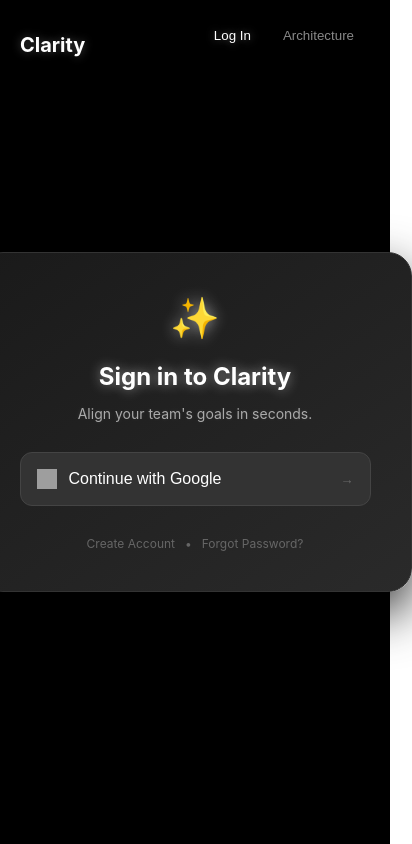
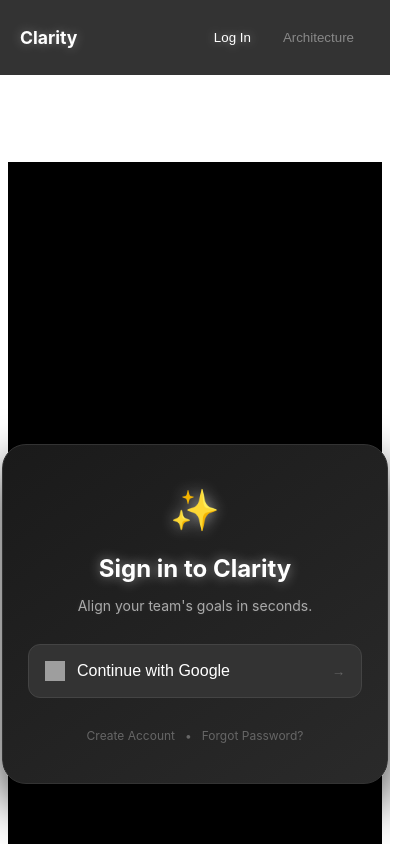
Before and after one commit to Romans828Romans1221/pm-alignment-assistant, a React (Vite) app: page / in a window 390 px wide. Shown: the top 844 px of the page, 412 px wide, since content can reach past the window. Built offline with nearby package versions, Linux system fonts and the light colour scheme; grey boxes are pictures that could not be loaded; the HTML template or start-up script is replaced by a standard one.

Commit message:
Save point: Pre-security refactor

```diff
--- a/src/pages/Home.jsx
+++ b/src/pages/Home.jsx
@@ -15,7 +15,7 @@
         } catch (error) {
             console.error("Login Failed:", error.message);
             alert("Login Issue: " + error.message);
-        } 8
+        }
     };
 
     return (
--- a/src/pages/Home.module.css
+++ b/src/pages/Home.module.css
@@ -1,32 +1,35 @@
 /* client/src/pages/Home.module.css */
 
 /* THE VOID: Deep black background that covers the whole screen */
+/* UPDATED CONTAINER: Use standard height for better mobile rendering */
 .container {
     background-color: #000000;
     min-height: 100vh;
-    width: 100vw;
+    width: 100%;
+    display: flex;
+    flex-direction: column;
+    align-items: center;
+    /* Vertically centers the card on desktop */
+    justify-content: center;
+    color: white;
+    font-family: -apple-system, BlinkMacSystemFont, "Segoe UI", Roboto, sans-serif;
+    padding: 20px;
+    box-sizing: border-box;
+}
+
+/* NAV BAR */
+/* UPDATED NAV: Ensure it stays at the top without overlapping */
+.nav {
     position: absolute;
     top: 0;
     left: 0;
-    display: flex;
-    flex-direction: column;
-    align-items: center;
-    justify-content: center;
-    color: white;
-    font-family: -apple-system, BlinkMacSystemFont, "Segoe UI", Roboto, sans-serif;
-    z-index: 10;
-}
-
-/* NAV BAR */
-.nav {
-    position: absolute;
-    top: 20px;
     width: 100%;
-    max-width: 1000px;
     display: flex;
     justify-content: space-between;
-    padding: 0 20px;
+    align-items: center;
+    padding: 20px;
     box-sizing: border-box;
+    z-index: 30;
 }
 
 .logo {
@@ -145,3 +148,34 @@
     justify-content: center;
     gap: 10px;
 }
+
+/* --- MOBILE ONLY UPDATES --- */
+@media (max-width: 768px) {
+    .container {
+        /* Centering the card vertically on mobile too */
+        justify-content: center;
+        padding-top: 80px;
+        /* Space for the "Clarity" header */
+    }
+
+    .nav {
+        /* Aligning header properly for mobile view */
+        padding: 15px 20px;
+        background: rgba(0, 0, 0, 0.8);
+        /* Slight dark fade for header visibility */
+        backdrop-filter: blur(10px);
+    }
+
+    .card {
+        width: 100%;
+        max-width: 350px;
+        margin-top: 0;
+        /* Let flexbox handle the centering */
+        padding: 40px 25px;
+        border-radius: 24px;
+    }
+
+    .logo {
+        font-size: 1.1rem;
+    }
+}
```
Also changed, not shown: src/pages/LeaderPortal.jsx (+38 -52 lines), 6 other files (tests, documents, lock files or other folders).
